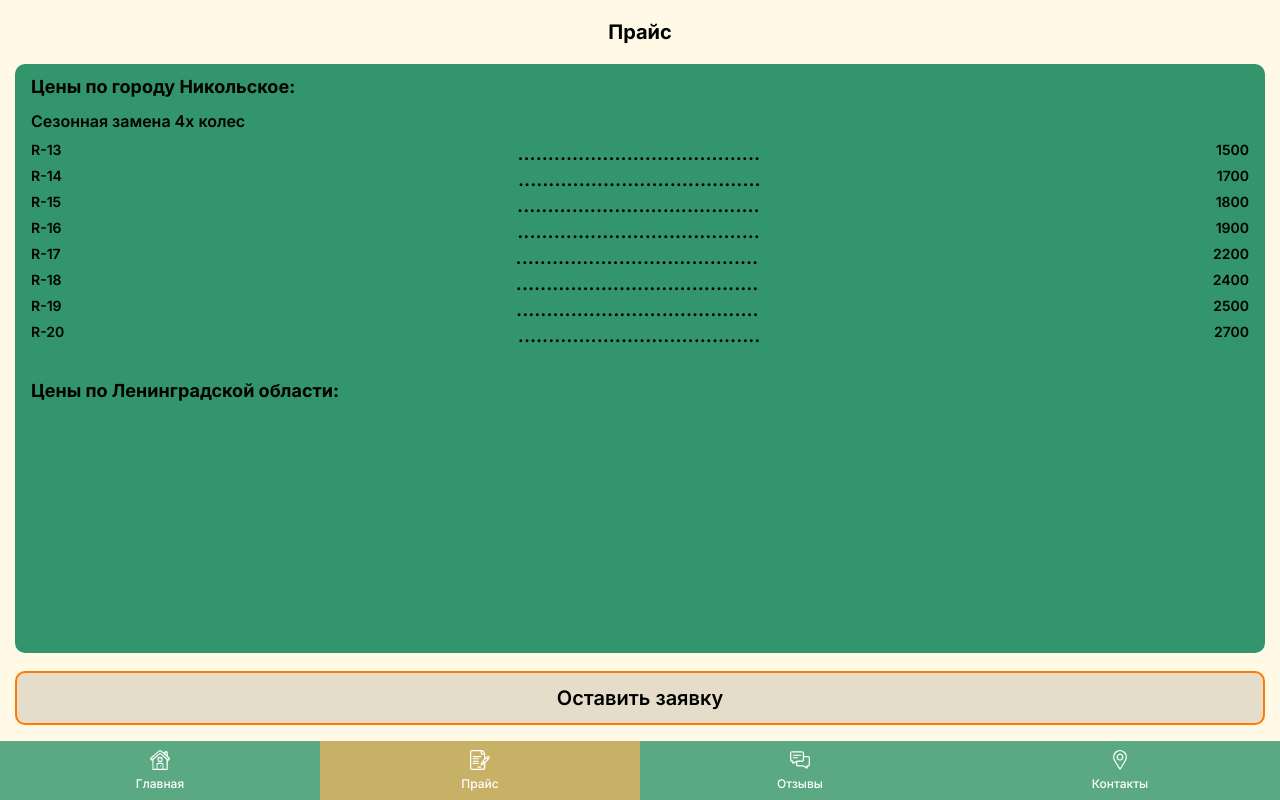
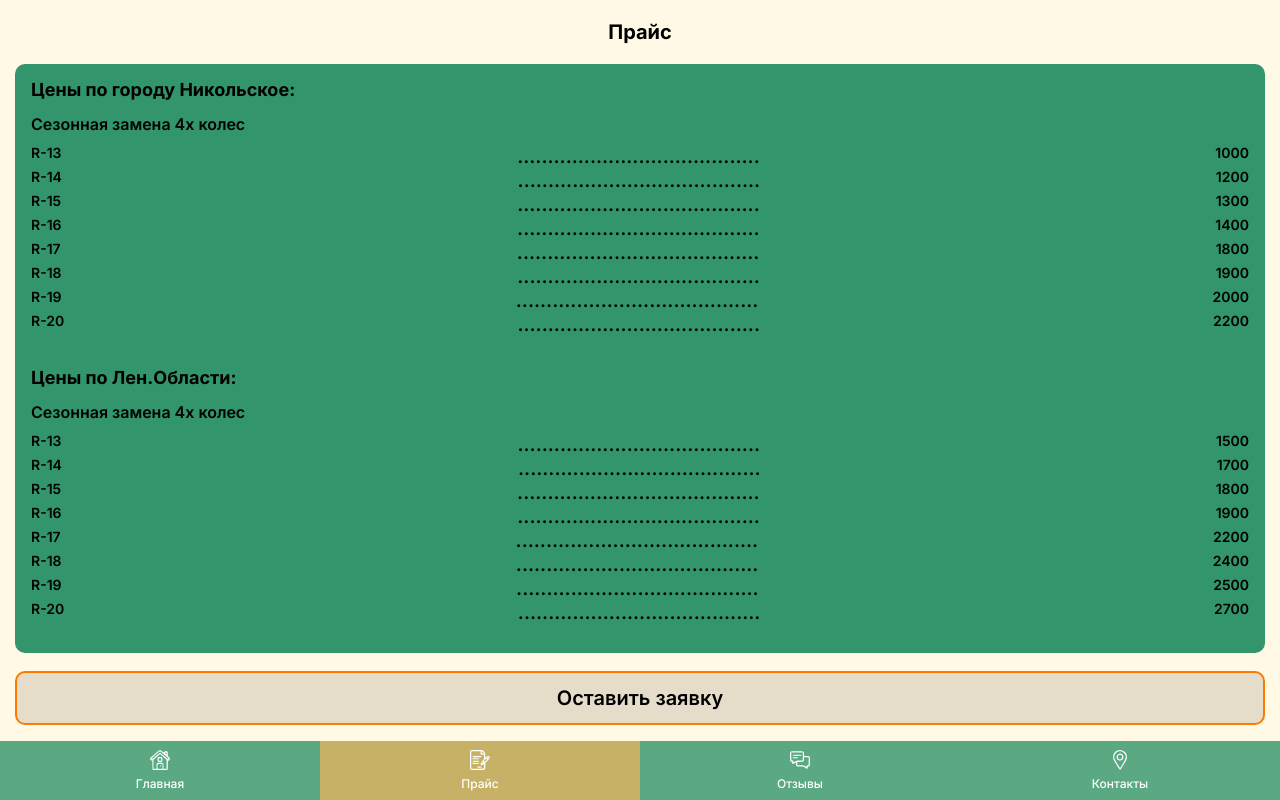
Before and after one commit to Prokhorova-Ri/kabaloevh-app, a Vue app: page /price in a window 1280 px wide. Built offline with nearby package versions, Linux system fonts and the light colour scheme.

Commit message:
Доделана страница контакты верстка

```diff
--- a/src/components/Universal/WrapperLayout.vue
+++ b/src/components/Universal/WrapperLayout.vue
@@ -6,7 +6,6 @@
     border-radius: ${borderRadius};
     background-color: ${backgroundColor};
     padding: ${padding};
-    display: ${display}
     `
     "
   >
@@ -26,10 +25,6 @@ export default defineComponent({
     borderRadius: {
       type: String,
       default: ''
-    },
-    display: {
-      type: String,
-      default: 'block'
     },
     backgroundColor: {
       type: String,
@@ -70,7 +65,6 @@ export default defineComponent({
       createSummHeightElements()
     })
 
-
     return { height }
   }
 })
@@ -78,8 +72,8 @@ export default defineComponent({
 
 <style lang='scss' scoped>
   .wrapper-layout {
+    min-height: 95%;
     overflow-y: scroll;
     flex-direction: column;
-    justify-content: space-around;
   }
 </style>
--- a/src/views/price/index.vue
+++ b/src/views/price/index.vue
@@ -5,7 +5,8 @@
       :class-list-for-height="['price-title', 'button', 'menu']"
       background-color='#32956B'
       border-radius='10px'
-      padding='12px 16px'
+      padding='15px 16px'
+      display='flex'
     >
       <template #content>
         <div
@@ -53,6 +54,25 @@ export default {
           {
             title: 'Сезонная замена 4x колес',
             tires: [
+              { size: 'R-13', price: '1000' },
+              { size: 'R-14', price: '1200' },
+              { size: 'R-15', price: '1300' },
+              { size: 'R-16', price: '1400' },
+              { size: 'R-17', price: '1800' },
+              { size: 'R-18', price: '1900' },
+              { size: 'R-19', price: '2000' },
+              { size: 'R-20', price: '2200' },
+            ]
+          }
+        ]
+      },
+      {
+        id: 1,
+        city: 'Цены по Лен.Области:',
+        type: [
+          {
+            title: 'Сезонная замена 4x колес',
+            tires: [
               { size: 'R-13', price: '1500' },
               { size: 'R-14', price: '1700' },
               { size: 'R-15', price: '1800' },
@@ -64,10 +84,6 @@ export default {
             ]
           }
         ]
-      },
-      { id: 0,
-        city: 'Цены по Ленинградской области:',
-        type: []
       }
     ])
 
@@ -105,11 +121,14 @@ export default {
           &-layout {
             display: flex;
             justify-content: space-between;
+            margin: 0 0 9px 0;
+            &:last-child {
+              margin: 0 0 0 0;
+            }
           }
           &-item {
             font-weight: 600;
             font-size: 14px;
-            margin: 0 0 9px 0;
             &:last-child {
               margin: 0 0 0 0;
             }
```
